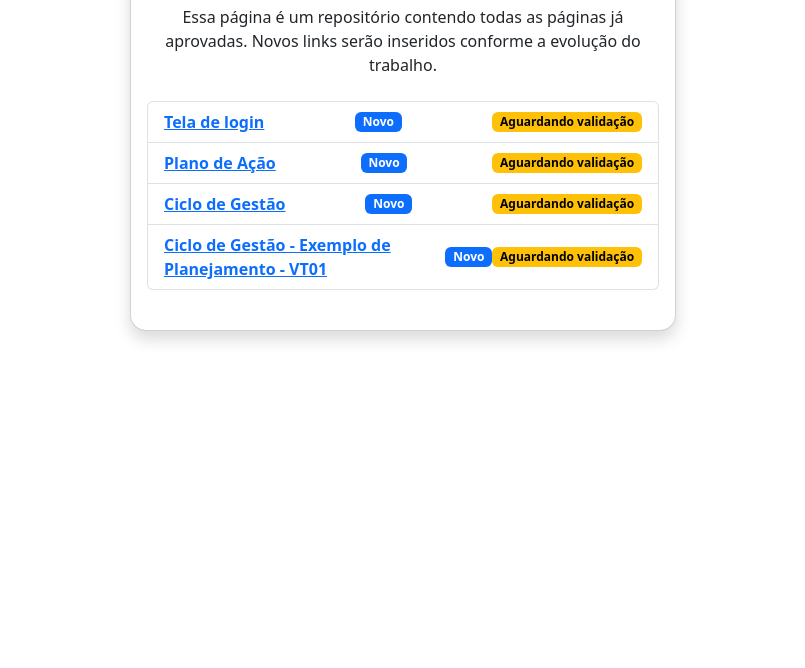
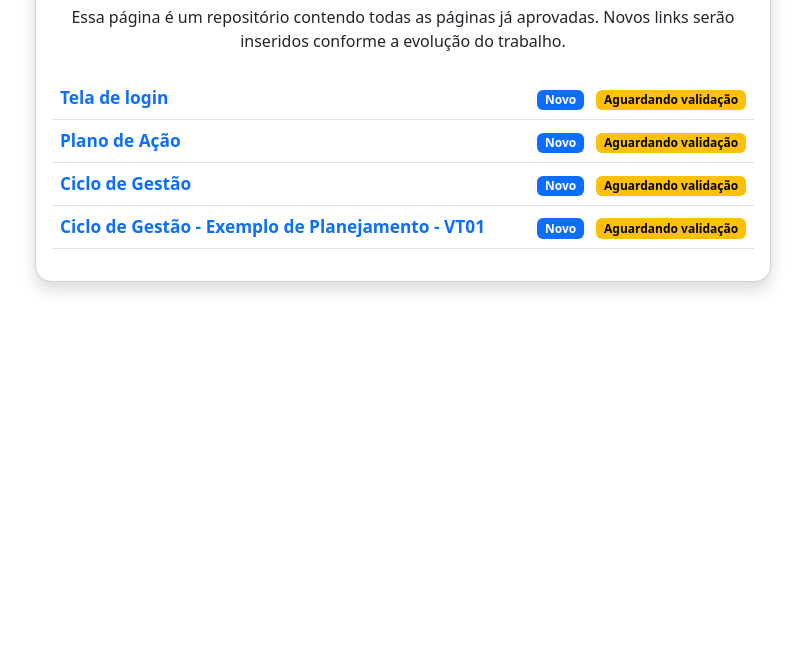
Before and after one commit to TulioRogerio/Somar-Alfa-2.0, a plain HTML site: page index.html in a window 1280 px wide. Shown: the part 132-800 px from the top of the page, without its empty margins (237-1042 px from the left). Drawn offline with Linux system fonts and the light colour scheme.

Commit message:
Update index.html

```diff
--- a/index.html
+++ b/index.html
@@ -5,47 +5,93 @@
   <meta name="viewport" content="width=device-width, initial-scale=1">
   <title>Somar Alfa - Repositório de Links</title>
   <link rel="stylesheet" href="css/bootstrap.min.css">
+  <style>
+    .btn-link-custom {
+      font-weight: bold;
+      font-size: 1.08rem;
+      color: #0d6efd;
+      text-decoration: none;
+    }
+    .btn-link-custom:hover {
+      color: #0a58ca;
+      text-decoration: underline;
+    }
+    .td-badges {
+      min-width: 220px;
+    }
+    @media (max-width: 576px) {
+      .td-badges {
+        min-width: unset;
+        display: flex;
+        flex-direction: column;
+        align-items: flex-end;
+      }
+      .td-badges .badge {
+        margin-bottom: 5px;
+      }
+    }
+  </style>
 </head>
 <body>
   <div class="container mt-5">
     <div class="row justify-content-center">
-      <div class="col-md-8 col-lg-6">
+      <div class="col-md-8">
         <div class="card shadow rounded-4">
           <div class="card-body">
             <h1 class="card-title text-center text-primary mb-4">Somar Alfa 2</h1>
             <p class="card-text text-center mb-4">
               Essa página é um repositório contendo todas as páginas já aprovadas. Novos links serão inseridos conforme a evolução do trabalho.
             </p>
-            <ul class="list-group mb-4">
-              <li class="list-group-item d-flex justify-content-between align-items-center">
-                <a href="https://tuliorogerio.github.io/Somar-Alfa-2.0/templates/Login/" target="_blank" class="link-primary fw-bold">
+            <div class="table-responsive">
+              <table class="table align-middle">
+                <tbody>
+                  <tr>
+                    <td>
+                      <a href="https://tuliorogerio.github.io/Somar-Alfa-2.0/templates/Login/" target="_blank" class="btn-link-custom">
                         Tela de login
                       </a>
-                <span class="badge text-bg-primary">Novo</span>
+                    </td>
+                    <td class="text-end td-badges">
+                      <span class="badge text-bg-primary me-2">Novo</span>
                       <span class="badge text-bg-warning">Aguardando validação</span>
-              </li>
-              <li class="list-group-item d-flex justify-content-between align-items-center">
-                <a href="https://tuliorogerio.github.io/Somar-Alfa-2.0/templates/plano_de_acao/" target="_blank" class="link-primary fw-bold">
+                    </td>
+                  </tr>
+                  <tr>
+                    <td>
+                      <a href="https://tuliorogerio.github.io/Somar-Alfa-2.0/templates/plano_de_acao/" target="_blank" class="btn-link-custom">
                         Plano de Ação
                       </a>
-                <span class="badge text-bg-primary">Novo</span>
+                    </td>
+                    <td class="text-end td-badges">
+                      <span class="badge text-bg-primary me-2">Novo</span>
                       <span class="badge text-bg-warning">Aguardando validação</span>
-              </li>
-              <li class="list-group-item d-flex justify-content-between align-items-center">
-                <a href="https://tuliorogerio.github.io/Somar-Alfa-2.0/templates/#ciclo_de_gestao/" target="_blank" class="link-primary fw-bold">
+                    </td>
+                  </tr>
+                  <tr>
+                    <td>
+                      <a href="https://tuliorogerio.github.io/Somar-Alfa-2.0/templates/#ciclo_de_gestao/" target="_blank" class="btn-link-custom">
                         Ciclo de Gestão
                       </a>
-                <span class="badge text-bg-primary">Novo</span>
+                    </td>
+                    <td class="text-end td-badges">
+                      <span class="badge text-bg-primary me-2">Novo</span>
                       <span class="badge text-bg-warning">Aguardando validação</span>
-              </li>
-              <li class="list-group-item d-flex justify-content-between align-items-center">
-                <a href="https://tuliorogerio.github.io/Somar-Alfa-2.0/templates/#ciclo_de_gestao_vt1/" target="_blank" class="link-primary fw-bold">
+                    </td>
+                  </tr>
+                  <tr>
+                    <td>
+                      <a href="https://tuliorogerio.github.io/Somar-Alfa-2.0/templates/#ciclo_de_gestao_vt1/" target="_blank" class="btn-link-custom">
                         Ciclo de Gestão - Exemplo de Planejamento - VT01
                       </a>
-                <span class="badge text-bg-primary">Novo</span>
+                    </td>
+                    <td class="text-end td-badges">
+                      <span class="badge text-bg-primary me-2">Novo</span>
                       <span class="badge text-bg-warning">Aguardando validação</span>
-              </li>
-            </ul>
+                    </td>
+                  </tr>
+                </tbody>
+              </table>
+            </div>
           </div>
         </div>
       </div>
```
Lines whose indentation alone changed are shown as unchanged.
